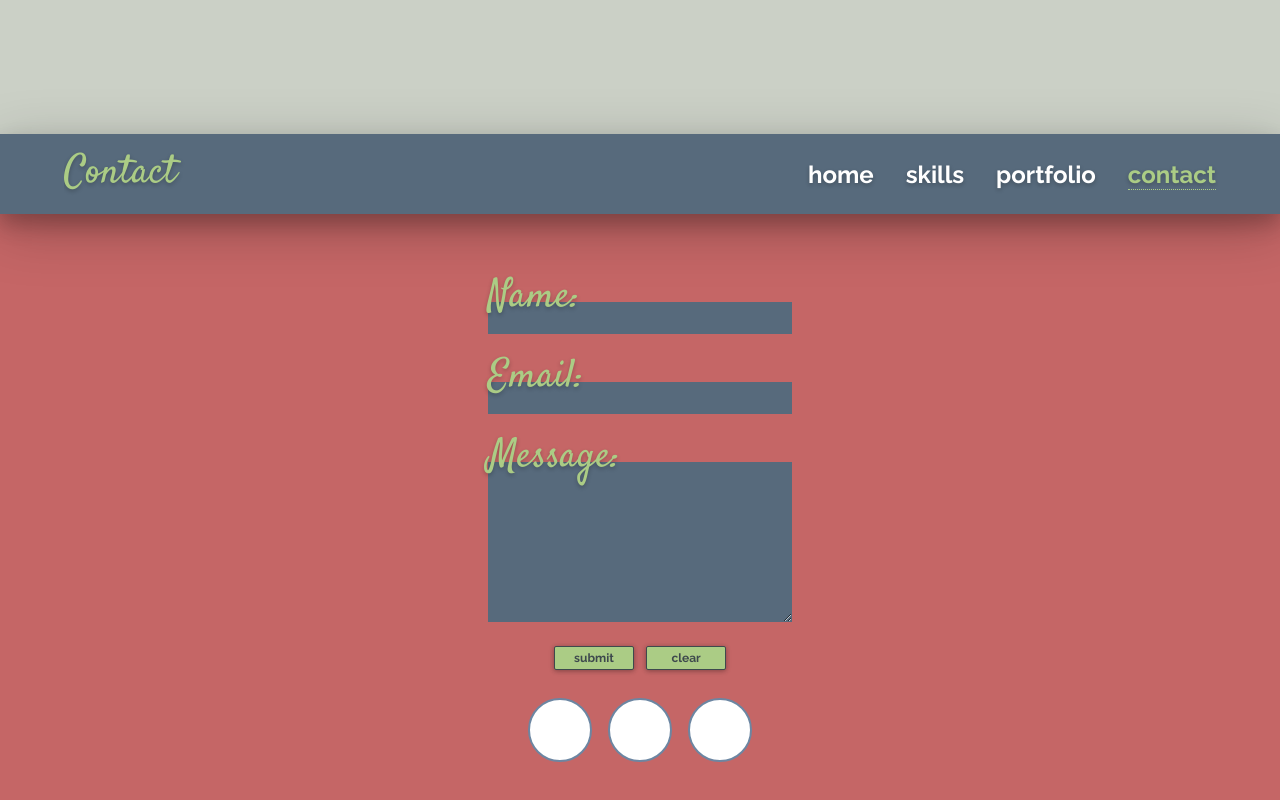
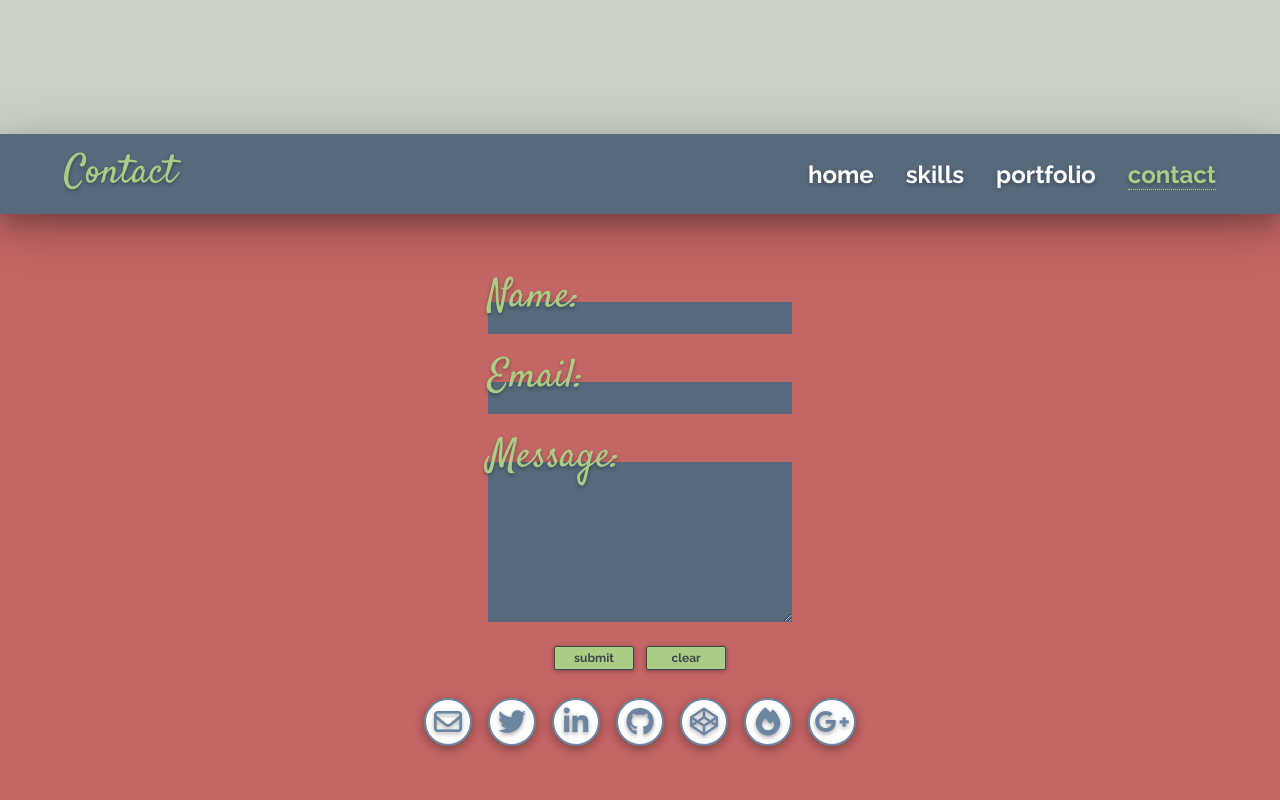
Before and after one commit to xiavn/portfolio, a website: page index.html in a window 1280 px wide. Shown: the part 2350-3150 px from the top of the page. Drawn offline with nearby package versions, Linux system fonts and the light colour scheme; files that its build step writes are made by us from their sources.

Commit message:
Add Font Awesome and social bar

```diff
--- a/css/main.scss
+++ b/css/main.scss
@@ -6,7 +6,7 @@ $col5: #c56666;
 $col6: #a0bad8;
 $nav: #576a7c;
 $white: #fff;
-$shadow: 0 2px 4px rgba(0, 0, 0, .24);
+$shadow: 0 2px 4px rgba(0, 0, 0, .34);
 $xsmall: 480px;
 $small: 768px;
 $medium: 992px;
@@ -99,16 +99,6 @@ h4 {
 	font-size: 24px;
 }
 
-a {
-	color: $col2;
-	font-weight: bold;
-	text-decoration: none;
-
-	&:hover {
-		border-bottom: 1px dotted;
-	}
-}
-
 main {
 	display: flex;
 	flex-flow: column nowrap;
@@ -123,6 +113,10 @@ section {
 	&:last-child {
 		padding: 0;
 	}
+}
+
+a {
+	text-decoration: none;
 }
 
 .home {
@@ -150,6 +144,16 @@ nav {
 	height: grid(10);
 	justify-content: center;
 	margin-bottom: grid(5);
+
+	a {
+	color: $col2;
+	font-weight: bold;
+	text-decoration: none;
+
+		&:hover {
+			border-bottom: 1px dotted;
+		}
+	}
 }
 
 .nav-title {
@@ -360,10 +364,16 @@ form {
 }
 
 .social-btn {
-	width: grid(8);
-	height: grid(8);
+	@include box-shadow(2);
+	width: grid(6);
+	height: grid(6);
 	background-color: $white;
 	border: 2px solid $col3;
 	border-radius: 50%;
 	margin: grid(1);
+	display: flex;
+	align-items: center;
+	justify-content: center;
+	font-size: 1.75rem;
+	color: $col3;
 }
--- a/index.html
+++ b/index.html
@@ -12,6 +12,7 @@
 	<link rel="stylesheet" href="css/main.css">
 	<link rel="icon" href="images/favicon.png">
 	<link href="https://fonts.googleapis.com/css?family=Raleway:400,700|Satisfy|Material+Icons" rel="stylesheet">
+	<script src="https://use.fontawesome.com/998d3a3642.js"></script>
 </head>
 
 <body>
@@ -423,9 +424,13 @@
 					</div>
 				</form>
 				<ul class="social-bar">
-					<li><div class="social-btn"></div></li>
-					<li><div class="social-btn"></div></li>
-					<li><div class="social-btn"></div></li>
+					<li><a class="social-btn" href="mailto:lianne.turnbull@gmail.com"  target="_blank"><i class="fa fa-envelope-o"></i></a></li>
+					<li><a class="social-btn" href="http://www.twitter.com/xiavn"  target="_blank"><i class="fa fa-twitter"></i></a></li>
+					<li><a class="social-btn" href="https://uk.linkedin.com/in/lianneturnbull" target="_blank"><i class="fa fa-linkedin"></i></a></li>
+					<li><a class="social-btn" href="https://github.com/xiavn" target="_blank"><i class="fa fa-github"></i></a></li>
+					<li><a class="social-btn" href="http://codepen.io/xiavn/" target="_blank"><i class="fa fa-codepen"></i></a></li>
+					<li><a class="social-btn" href="https://www.freecodecamp.com/xiavn" target="_blank"><i class="fa fa-fire"></i></a></li>
+					<li><a class="social-btn" href="https://plus.google.com/u/0/+LianneTurnbull" target="_blank"><i class="fa fa-google-plus"></i></a></li>
 				</ul>
 			</article>
 		</section>
```
Also changed, not shown: build/css/main.css, build/index.html.
